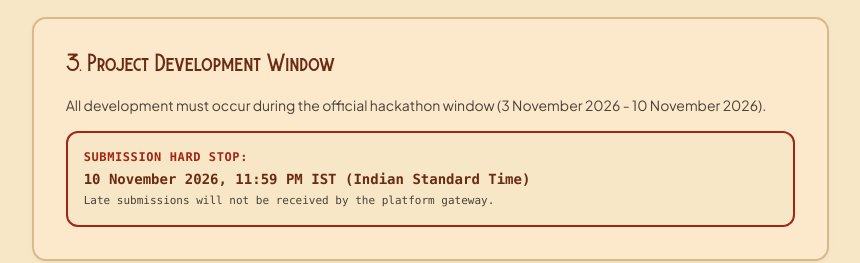
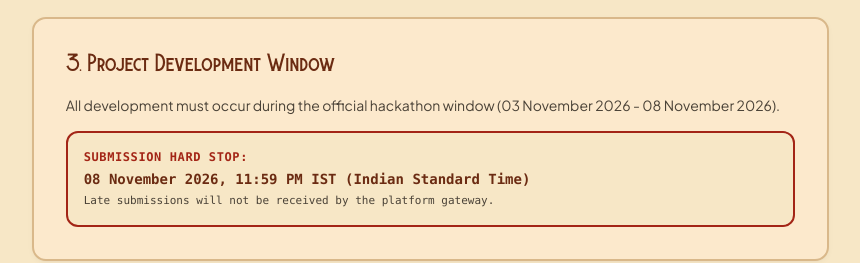
Before and after one commit to THARUN-KRSHN/ART-CODE, a Next.js app: page /guidelines in a window 1280 px wide. Shown: the part 1039-1302 px from the top of the page, without its empty margins (419-1279 px from the left). Built offline with nearby package versions, Linux system fonts and the light colour scheme; no server answers; the database is empty.

Commit message:
fix(guidelines): derive dates from /api/settings at runtime so hard stop reflects live Nov 8 deadline immediately

```diff
--- a/src/app/guidelines/page.tsx
+++ b/src/app/guidelines/page.tsx
@@ -14,16 +14,32 @@ import {
   ArrowRight,
   ShieldAlert,
 } from "lucide-react";
+import { ScheduleISO } from "@/lib/event-schedule";
+import { EventSettings } from "@/types";
 
 export default function GuidelinesPage() {
   const [activeSection, setActiveSection] = useState<string>("sec-eligibility");
   const [copiedText, setCopiedText] = useState<string | null>(null);
+  const [settings, setSettings] = useState<EventSettings | null>(null);
 
   const copyToClipboard = (text: string, id: string) => {
     navigator.clipboard.writeText(text);
     setCopiedText(id);
     setTimeout(() => setCopiedText(null), 2000);
   };
+
+  // Load settings so dates reflect the live configuration
+  React.useEffect(() => {
+    (async () => {
+      try {
+        const res = await fetch("/api/settings", { cache: "no-store" });
+        const js = await res.json();
+        setSettings(js.settings || null);
+      } catch {
+        setSettings(null);
+      }
+    })();
+  }, []);
 
   const sections = [
     { id: "sec-eligibility", label: "1. Eligibility & Scope" },
@@ -145,11 +161,17 @@ export default function GuidelinesPage() {
             <section id="sec-development" className="p-8 rounded-card border-2 border-mutedGold bg-paleCream shadow-subtle space-y-4 scroll-mt-24">
               <h2 className="text-xl font-bold text-darkRed font-display">3. Project Development Window</h2>
               <p className="text-xs sm:text-sm text-ink-secondary leading-relaxed">
-                All development must occur during the official hackathon window (3 November 2026 - 10 November 2026).
+                All development must occur during the official hackathon window (
+                {new Date((settings?.registrationOpens || ScheduleISO.registrationOpens)).toLocaleDateString("en-GB", { day: "2-digit", month: "long", year: "numeric", timeZone: "Asia/Kolkata" })}
+                {" - "}
+                {new Date((settings?.submissionDeadline || ScheduleISO.submissionDeadline)).toLocaleDateString("en-GB", { day: "2-digit", month: "long", year: "numeric", timeZone: "Asia/Kolkata" })}
+                ).
               </p>
               <div className="p-4 rounded-xl border-2 border-vermilion bg-cream text-xs text-darkRed font-mono space-y-1">
                 <div className="font-bold uppercase tracking-wider text-vermilion">Submission Hard Stop:</div>
-                <div className="text-sm font-bold">10 November 2026, 11:59 PM IST (Indian Standard Time)</div>
+                <div className="text-sm font-bold">
+                  {new Date((settings?.submissionDeadline || ScheduleISO.submissionDeadline)).toLocaleDateString("en-GB", { day: "2-digit", month: "long", year: "numeric", timeZone: "Asia/Kolkata" })}, 11:59 PM IST (Indian Standard Time)
+                </div>
                 <div className="text-[11px] text-ink-secondary">Late submissions will not be received by the platform gateway.</div>
               </div>
             </section>
```
